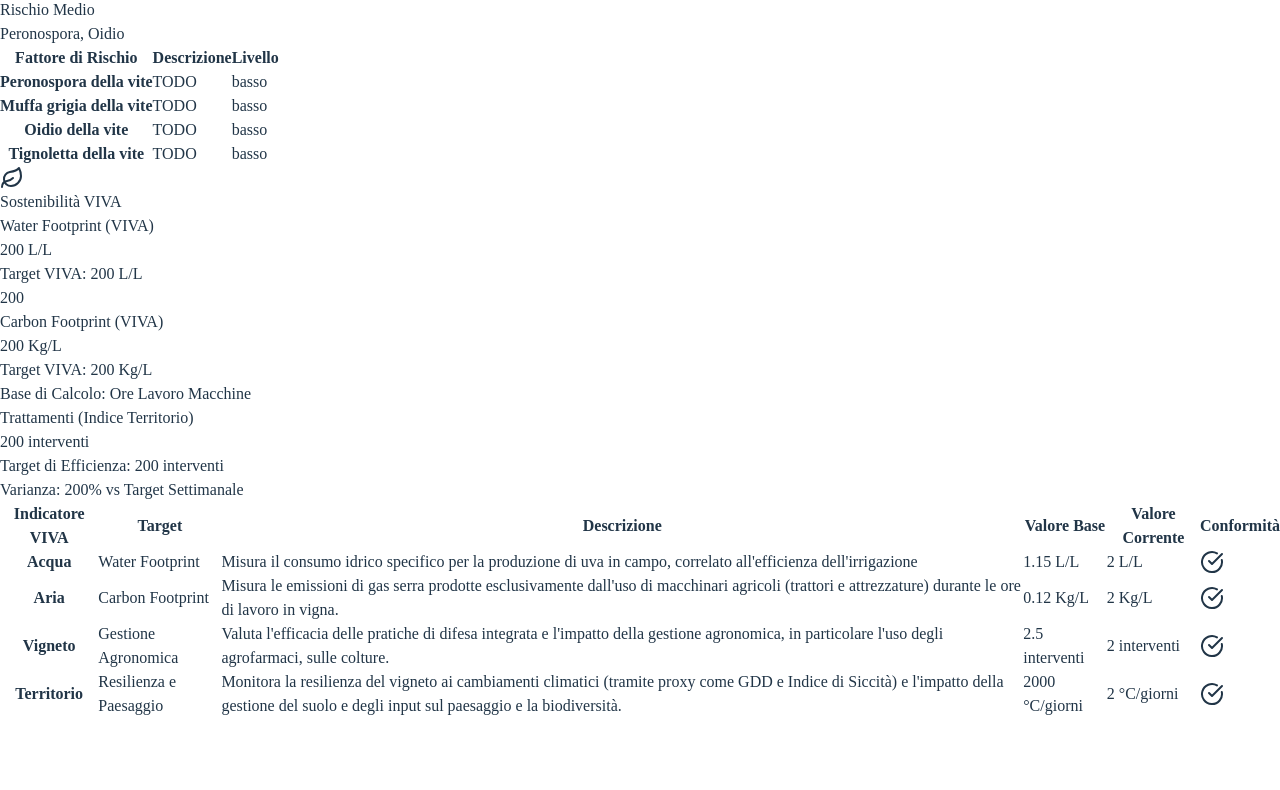
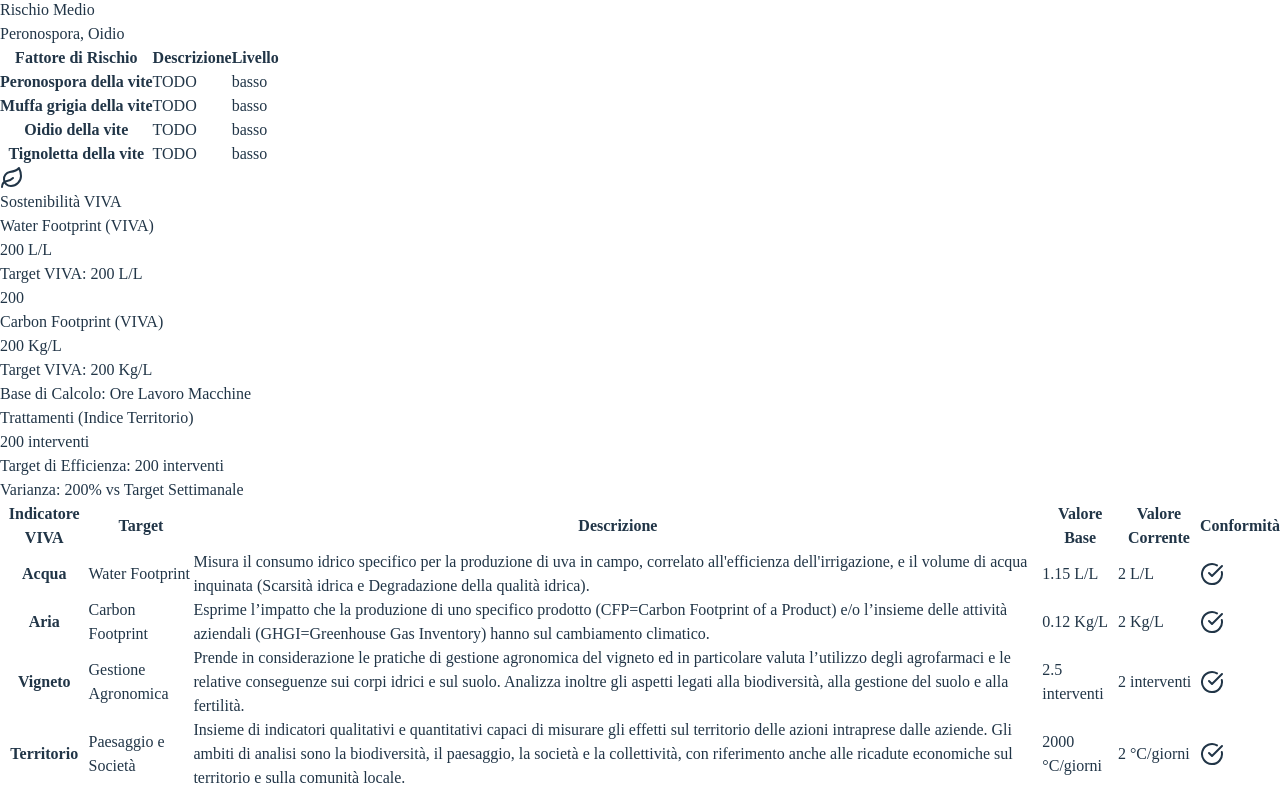
Before and after one commit to RamonaRuoppo/wine-dashboard, a React (Vite) app in the folder wine-dashboard/: page /analytics in a window 1280 px wide. Shown: the part 1503-2293 px from the top of the page. Before the commit the page ends 2221 px from the top, so only its background shows below. Built offline with nearby package versions, Linux system fonts and the light colour scheme; sample sign-in values are in the browser's storage.

Commit message:
fix calculations data format

```diff
--- a/wine-dashboard/src/api/dataService.js
+++ b/wine-dashboard/src/api/dataService.js
@@ -1,14 +1,14 @@
-import { randomNumBetween } from "../utils/calculations";
+import { randomNumBetween, round } from "../utils/calculations";
 import { vineyardList } from "../data/mockData";
 
 export function fetchPlanningData() {
     return vineyardList.map(v => ({
         vineyard: v.name,
         variety: v.variety,
-        maturation_status: randomNumBetween(75, 95) + "% (Brix " + (Math.random() * (25 - 22) + 22).toFixed(1) + ")",
-        optimal_date: randomNumBetween(12, 20).toString().padStart(2, "0") + "/09",
-        resources: randomNumBetween(5, 10) + " persone, " + randomNumBetween(1, 3) + " macchine",
-        estimated_quantity: randomNumBetween(8, 15) + " t",
+        maturationStatus: round(randomNumBetween(75, 95), 2)+ "% (Brix " + round((Math.random() * (25 - 22) + 22), 2) + ")",
+        optimalDate: round(randomNumBetween(12, 20),0).toString().padStart(2, "0") + "/09",
+        resources: round(randomNumBetween(5, 10), 0) + " persone, " + round(randomNumBetween(1, 3), 0) + " macchine",
+        estimatedQuantity: round(randomNumBetween(8, 15),2) + " t",
     }));
 }
 
--- a/wine-dashboard/src/data/mockData.js
+++ b/wine-dashboard/src/data/mockData.js
@@ -10,28 +10,28 @@
     {
         indicator: "Acqua",
         subtitle: "Water Footprint",
-        description: "Misura il consumo idrico specifico per la produzione di uva in campo, correlato all'efficienza dell'irrigazione",
+        description: "Misura il consumo idrico specifico per la produzione di uva in campo, correlato all'efficienza dell'irrigazione, e il volume di acqua inquinata (Scarsità idrica e Degradazione della qualità idrica).",
         unit: "L/L",
         baseValue: 1.15
     },
     {
         indicator: "Aria",
         subtitle: "Carbon Footprint",
-        description: "Misura le emissioni di gas serra prodotte esclusivamente dall'uso di macchinari agricoli (trattori e attrezzature) durante le ore di lavoro in vigna.",
+        description: "Esprime l’impatto che la produzione di uno specifico prodotto (CFP=Carbon Footprint of a Product) e/o l’insieme delle attività aziendali (GHGI=Greenhouse Gas Inventory) hanno sul cambiamento climatico.",
         unit: "Kg/L",
         baseValue: 0.12
     },
     {
         indicator: "Vigneto",
         subtitle: "Gestione Agronomica",
-        description: "Valuta l'efficacia delle pratiche di difesa integrata e l'impatto della gestione agronomica, in particolare l'uso degli agrofarmaci, sulle colture.",
+        description: "Prende in considerazione le pratiche di gestione agronomica del vigneto ed in particolare valuta l’utilizzo degli agrofarmaci e le relative conseguenze sui corpi idrici e sul suolo. Analizza inoltre gli aspetti legati alla biodiversità, alla gestione del suolo e alla fertilità.",
         unit: "interventi",
         baseValue: 2.5
     },
     {
         indicator: "Territorio",
-        subtitle: "Resilienza e Paesaggio",
-        description: "Monitora la resilienza del vigneto ai cambiamenti climatici (tramite proxy come GDD e Indice di Siccità) e l'impatto della gestione del suolo e degli input sul paesaggio e la biodiversità.",
+        subtitle: "Paesaggio e Società",
+        description: "Insieme di indicatori qualitativi e quantitativi capaci di misurare gli effetti sul territorio delle azioni intraprese dalle aziende. Gli ambiti di analisi sono la biodiversità, il paesaggio, la società e la collettività, con riferimento anche alle ricadute economiche sul territorio e sulla comunità locale.",
         unit: "°C/giorni",
         baseValue: 2000
     }
--- a/wine-dashboard/src/pages/Analytics.jsx
+++ b/wine-dashboard/src/pages/Analytics.jsx
@@ -105,12 +105,10 @@
                             icon={<Sunrise className="text-orange-300" />}
                             trend={+0.2}
                         />
-
-
                 </div>
             </div>
 
-            <div className="flex items-center gap-3 mb-6">
+            <div className="flex items-center gap-3 mb-6 mt-6">
                 <ColumnsSettings className="w-6 h-6 text-[#722F37]" />
                 <h2 className="text-lg font-semibold text-gray-700">Gestione Risorse in Campo</h2>
             </div>
@@ -138,7 +136,7 @@
                 </div>
             </div>
 
-            <div className="flex items-center gap-3 mb-6">
+            <div className="flex items-center gap-3 mb-6 mt-6">
                 <AlertTriangle className="w-6 h-6 text-[#722F37]" />
                 <h2 className="text-lg font-semibold text-gray-700">Rischio Sanitario</h2>
             </div>
@@ -177,7 +175,7 @@
                 </table>
             </div>
 
-            <div className="flex items-center gap-3 mb-6">
+            <div className="flex items-center gap-3 mb-6 mt-4">
                 <Leaf className="w-6 h-6 text-[#722F37]" />
                 <h2 className="text-lg font-semibold text-gray-700">Sostenibilità VIVA</h2>
             </div>
@@ -233,7 +231,7 @@
                                 <td className="px-6 py-4">{v.description}</td>
                                 <td className="px-6 py-4">{v.baseValue + " " + v.unit}</td>
                                 <td className="px-6 py-4">{2 + " " + v.unit}</td>
-                                <td className="px-6 py-4">{isCompliant ? <CheckCircle /> : <X />}</td>
+                                <td className="px-6 py-4">{isCompliant ? <CheckCircle className="text-green-500" /> : <X className="text-red-500"/>}</td>
                             </tr>
                         ))}
                     </tbody>
--- a/wine-dashboard/src/pages/Logistic.jsx
+++ b/wine-dashboard/src/pages/Logistic.jsx
@@ -43,10 +43,10 @@
                                     {v.vineyard}
                                 </th>
                                 <td className="px-6 py-4">{v.variety}</td>
-                                <td className="px-6 py-4">{v.maturation_status}</td>
-                                <td className="px-6 py-4">{v.optimal_date}</td>
+                                <td className="px-6 py-4">{v.maturationStatus}</td>
+                                <td className="px-6 py-4">{v.optimalDate}</td>
                                 <td className="px-6 py-4">{v.resources}</td>
-                                <td className="px-6 py-4">{v.estimated_quantity}</td>
+                                <td className="px-6 py-4">{v.estimatedQuantity}</td>
                             </tr>
                         ))}
                     </tbody>
```
